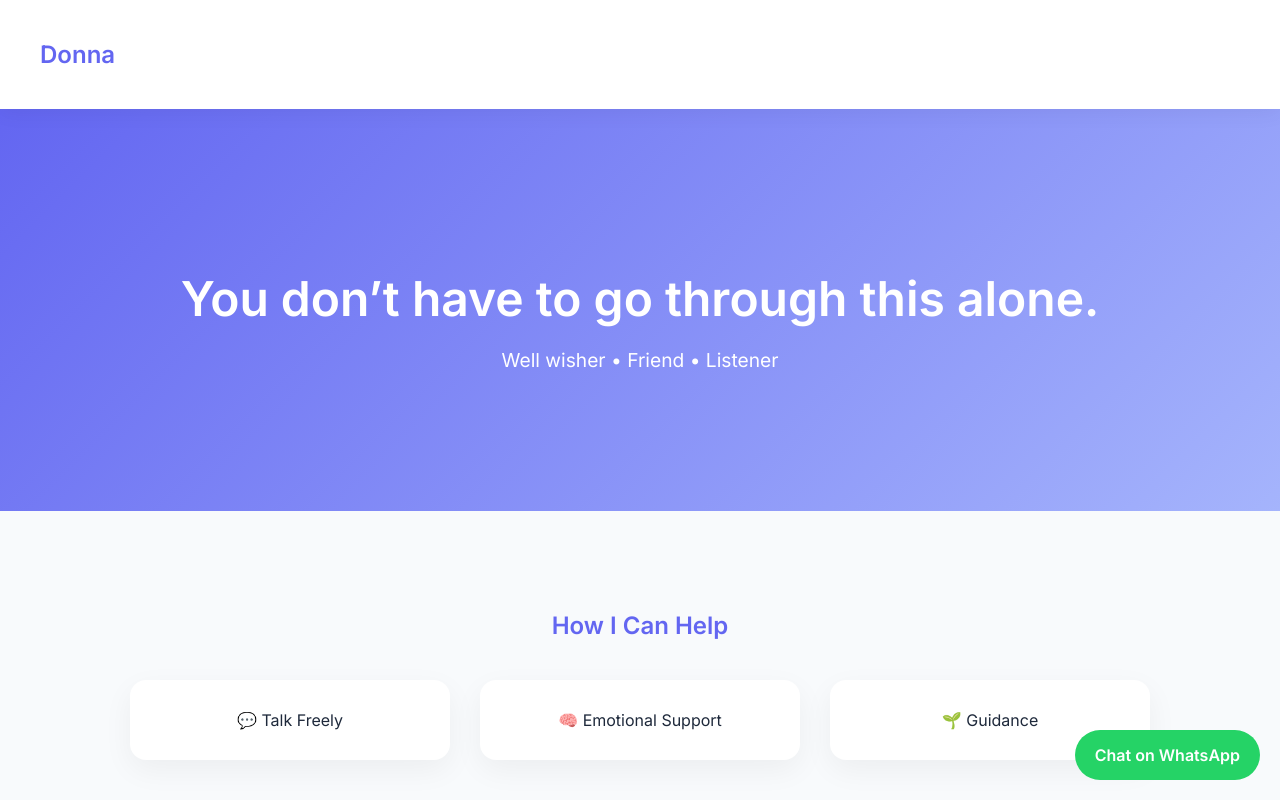
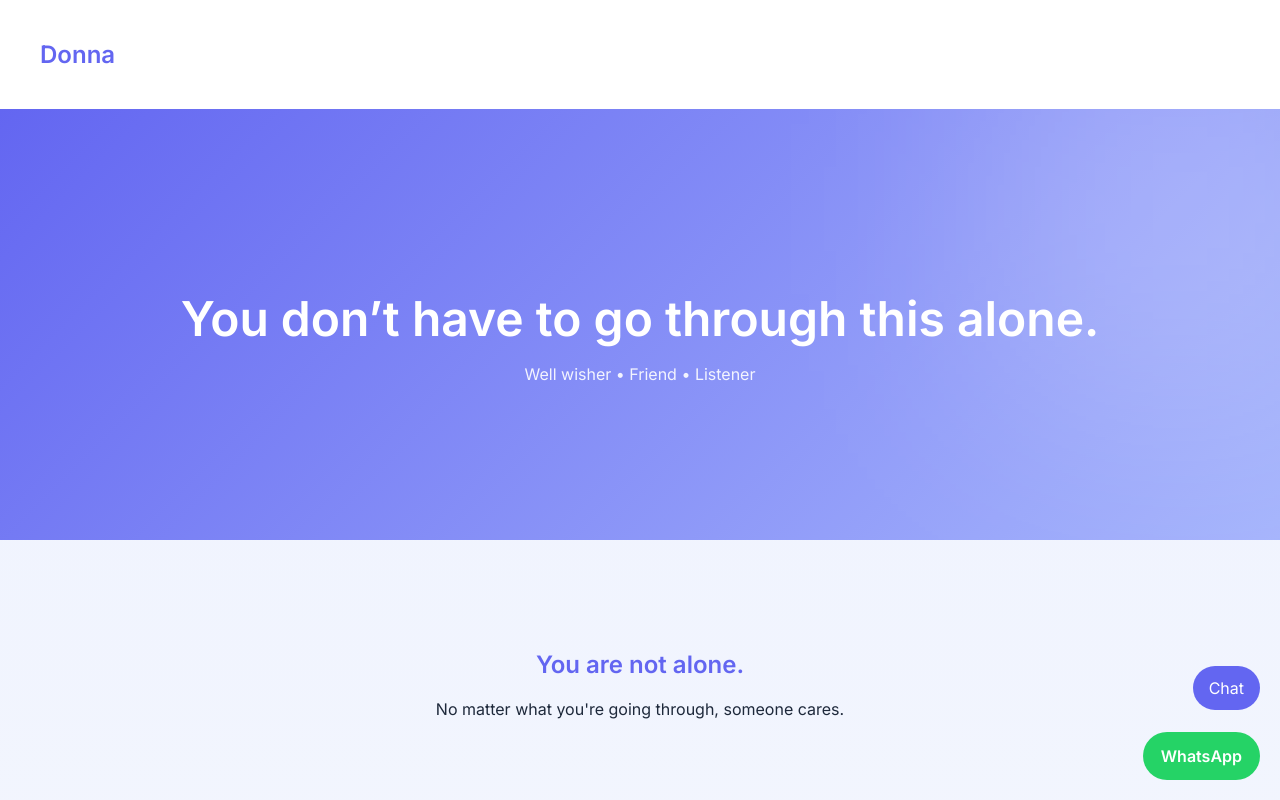
Before and after one commit to akash017kumar/GitHub--portflio-s3-project, a plain HTML site: page index.html in a window 1280 px wide. Shown: the top 800 px of the page. Drawn offline with Linux system fonts and the light colour scheme; no server answers.

Commit message:
Update index.html

```diff
--- a/index.html
+++ b/index.html
@@ -4,7 +4,7 @@
 <meta charset="UTF-8">
 <meta name="viewport" content="width=device-width, initial-scale=1.0">
 
-<title>Donna | You’re Not Alone</title>
+<title>Donna | You Are Not Alone</title>
 
 <link href="https://fonts.googleapis.com/css2?family=Inter:wght@300;400;600&display=swap" rel="stylesheet">
 
@@ -12,7 +12,7 @@
 body {
     margin: 0;
     font-family: 'Inter', sans-serif;
-    background: #f8fafc;
+    background: linear-gradient(180deg,#eef2ff,#f8fafc);
     color: #1e293b;
 }
 
@@ -26,37 +26,42 @@ nav {
     top: 0;
     box-shadow: 0 4px 20px rgba(0,0,0,0.05);
 }
-
-nav h2 {
-    color: #6366f1;
-}
+nav h2 { color: #6366f1; }
 
 /* HERO */
 .hero {
     text-align: center;
-    padding: 120px 20px;
+    padding: 140px 20px;
     background: linear-gradient(135deg,#6366f1,#a5b4fc);
     color: white;
+    position: relative;
+    overflow: hidden;
 }
-
+.hero::after {
+    content: "";
+    position: absolute;
+    width: 400px;
+    height: 400px;
+    background: rgba(255,255,255,0.2);
+    filter: blur(120px);
+    top: -100px;
+    right: -100px;
+}
 .hero h1 {
     font-size: 3rem;
-    margin-bottom: 20px;
+    margin-bottom: 10px;
+    animation: fadeUp 1s ease;
 }
+.hero p { opacity: 0.9; }
 
-.hero p {
-    font-size: 1.2rem;
-}
-
-/* SECTIONS */
+/* SECTION */
 .section {
-    padding: 80px 20px;
+    padding: 90px 20px;
     text-align: center;
 }
-
 .section h2 {
     color: #6366f1;
-    margin-bottom: 40px;
+    margin-bottom: 20px;
 }
 
 /* CARDS */
@@ -66,18 +71,17 @@ nav h2 {
     justify-content: center;
     flex-wrap: wrap;
 }
-
 .card {
-    background: white;
+    background: rgba(255,255,255,0.6);
+    backdrop-filter: blur(12px);
     padding: 30px;
     width: 260px;
-    border-radius: 16px;
-    transition: 0.3s;
-    box-shadow: 0 10px 30px rgba(0,0,0,0.05);
+    border-radius: 20px;
+    transition: 0.4s;
 }
-
 .card:hover {
-    transform: translateY(-10px);
+    transform: translateY(-10px) scale(1.05);
+    box-shadow: 0 20px 50px rgba(99,102,241,0.2);
 }
 
 /* ABOUT */
@@ -91,47 +95,47 @@ nav h2 {
 form {
     max-width: 500px;
     margin: auto;
+    background: white;
+    padding: 30px;
+    border-radius: 20px;
+    box-shadow: 0 10px 40px rgba(0,0,0,0.05);
 }
-
 input, textarea {
     width: 100%;
     padding: 14px;
     margin: 12px 0;
-    border-radius: 10px;
+    border-radius: 12px;
     border: 1px solid #ddd;
 }
-
+input:focus, textarea:focus {
+    border-color: #6366f1;
+    outline: none;
+}
 button {
-    background: #6366f1;
+    background: linear-gradient(135deg,#6366f1,#4f46e5);
     color: white;
     padding: 14px;
     border: none;
-    border-radius: 10px;
+    border-radius: 12px;
     cursor: pointer;
     width: 100%;
 }
+button:hover { transform: scale(1.03); }
 
-button:hover {
-    background: #4f46e5;
+/* CHAT */
+.chat-toggle {
+    position: fixed;
+    bottom: 90px;
+    right: 20px;
+    background: #6366f1;
+    color: white;
+    padding: 12px 16px;
+    border-radius: 50px;
+    cursor: pointer;
 }
-
-/* WHATSAPP BUTTON */
-.whatsapp {
-    position: fixed;
-    bottom: 20px;
-    right: 20px;
-    background: #25D366;
-    color: white;
-    padding: 15px 20px;
-    border-radius: 50px;
-    text-decoration: none;
-    font-weight: bold;
-}
-
-/* CHAT BOX */
 .chatbox {
     position: fixed;
-    bottom: 80px;
+    bottom: 150px;
     right: 20px;
     width: 300px;
     background: white;
@@ -140,38 +144,53 @@ button:hover {
     display: none;
     flex-direction: column;
 }
-
 .chatbox-header {
     background: #6366f1;
     color: white;
     padding: 10px;
 }
-
 .chatbox-messages {
     height: 200px;
     overflow-y: auto;
     padding: 10px;
 }
-
 .chatbox-input {
     display: flex;
 }
-
 .chatbox-input input {
     flex: 1;
     border: none;
     padding: 10px;
 }
-
 .chatbox-input button {
     width: auto;
 }
 
+/* WHATSAPP */
+.whatsapp {
+    position: fixed;
+    bottom: 20px;
+    right: 20px;
+    background: #25D366;
+    padding: 14px 18px;
+    border-radius: 50px;
+    color: white;
+    text-decoration: none;
+    font-weight: bold;
+}
+
+/* FOOTER */
 footer {
-    background: #6366f1;
+    background: linear-gradient(135deg,#6366f1,#4f46e5);
     color: white;
     text-align: center;
     padding: 20px;
+}
+
+/* ANIMATION */
+@keyframes fadeUp {
+    from { opacity: 0; transform: translateY(20px); }
+    to { opacity: 1; transform: translateY(0); }
 }
 </style>
 </head>
@@ -188,6 +207,11 @@ footer {
 </section>
 
 <section class="section">
+    <h2>You are not alone.</h2>
+    <p>No matter what you're going through, someone cares.</p>
+</section>
+
+<section class="section">
     <h2>How I Can Help</h2>
     <div class="cards">
         <div class="card">💬 Talk Freely</div>
@@ -199,8 +223,7 @@ footer {
 <section class="section">
     <h2>About</h2>
     <div class="about">
-        Hi, I’m Donna.
-        This is a safe space where you can share anything without fear.
+        Hi, I’m Donna. This is a safe space where you can share anything without fear.
         You are heard. You matter.
     </div>
 </section>
@@ -210,12 +233,14 @@ footer {
     <form id="contactForm">
         <input type="text" id="name" placeholder="Your name" required>
         <input type="email" id="email" placeholder="Your email" required>
-        <textarea id="message" placeholder="Write your thoughts..." required></textarea>
+        <textarea id="message" placeholder="Write what you feel... no one is judging you here." required></textarea>
         <button type="submit">Send</button>
     </form>
 </section>
 
 <!-- CHAT -->
+<div class="chat-toggle" onclick="toggleChat()">Chat</div>
+
 <div class="chatbox" id="chatbox">
     <div class="chatbox-header">Chat</div>
     <div class="chatbox-messages" id="messages"></div>
@@ -227,7 +252,7 @@ footer {
 
 <!-- WHATSAPP -->
 <a class="whatsapp" href="https://wa.me/91XXXXXXXXXX" target="_blank">
-    Chat on WhatsApp
+    WhatsApp
 </a>
 
 <footer>
@@ -245,7 +270,7 @@ const firebaseConfig = {
     projectId: "YOUR_ID"
 };
 
-const app = firebase.initializeApp(firebaseConfig);
+firebase.initializeApp(firebaseConfig);
 const db = firebase.firestore();
 
 // CONTACT FORM
@@ -262,7 +287,13 @@ document.getElementById("contactForm").addEventListener("submit", async (e) => {
     alert("Message sent ❤️");
 });
 
-// CHAT
+// CHAT TOGGLE
+function toggleChat() {
+    const box = document.getElementById("chatbox");
+    box.style.display = box.style.display === "flex" ? "none" : "flex";
+}
+
+// SEND MESSAGE
 function sendMessage() {
     const input = document.getElementById("chatInput");
 
@@ -274,6 +305,7 @@ function sendMessage() {
     input.value = "";
 }
 
+// REALTIME LISTENER
 db.collection("chat").orderBy("time").onSnapshot(snapshot => {
     const messages = document.getElementById("messages");
     messages.innerHTML = "";
```
